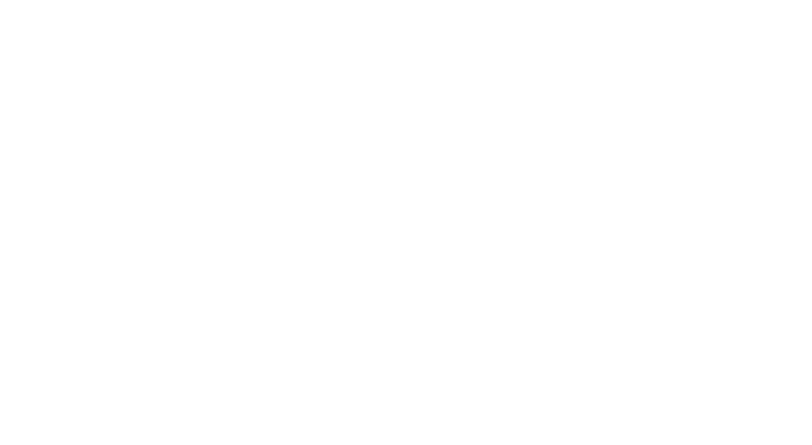
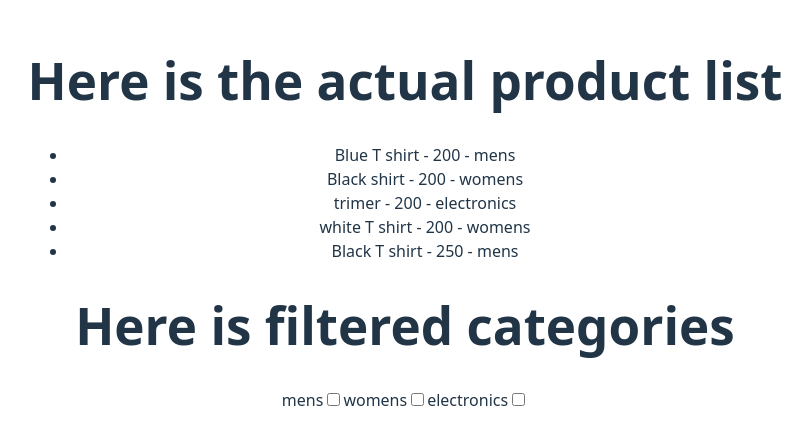
Before and after one commit to ssbhatnagar/React_Codes, a React (Vite) app in the folder react-practice/: page /filterbasic in a window 1280 px wide. Before the commit this address had no page. Shown: the part 177-622 px from the top of the page, without its empty margins (235-1047 px from the left). Built offline with nearby package versions, Linux system fonts and the light colour scheme.

Commit message:
feat: filterbasics

```diff
--- a/react-practice/src/App.jsx
+++ b/react-practice/src/App.jsx
@@ -20,6 +20,7 @@
 import StarRating from './components/StarRating/StarRating'
 import TicTacToe from './components/TicTacToe/TicTacToe'
 import InputTypes from './components/InputTypes/InputTypes'
+import FilterBasics from './components/FilterBasics/FilterBasics'
 
 function App() {
   return (
@@ -40,6 +41,7 @@
       <Route path='/star' element={<StarRating/>} />
       <Route path='/tictactoe' element={<TicTacToe/>}/>
       <Route path='/input' element ={<InputTypes/>}/>
+      <Route path='/filterbasic' element={<FilterBasics/>} />
     </Routes>
   )
 }
--- /dev/null
+++ b/react-practice/src/components/FilterBasics/FilterBasics.jsx
@@ -0,0 +1,87 @@
+import { useState } from "react"
+
+const Items = [
+    {
+        id: 1,
+        title: "Blue T shirt",
+        category: "mens",
+        price: "200"
+    },
+    {
+        id: 2,
+        title: "Black shirt",
+        category: "womens",
+        price: "200"
+    },
+    {
+        id: 3,
+        title: "trimer",
+        category: "electronics",
+        price: "200"
+    },
+    {
+        id: 4,
+        title: "white T shirt",
+        category: "womens",
+        price: "200"
+    },
+    {
+        id: 5,
+        title: "Black T shirt",
+        category: "mens",
+        price: "250"
+    },
+]
+
+function FilterBasics() {
+
+    const [products, setProducts] = useState(Items);
+    const [selectedCategories, setSelectedCategoreis] = useState([]);
+
+    const categories = [... new Set(products.map((p) => p.category))]
+    console.log(categories);
+
+    function handleCategoryToggle(e){
+        const {value, checked} = e.target;
+        setSelectedCategoreis((prev) =>
+            checked ? [...prev, value] : prev.filter((cat) => cat !== value)
+        );
+    }
+
+    const filteredProducts = selectedCategories === 0 ? products : products.filter((p) => selectedCategories.includes(p.category));
+
+
+    return (
+        <div>
+            <h1>Here is the actual product list</h1>
+            <ul>
+                {products.map((prod) =>
+                <li key={prod.id}>
+                    {prod.title} - {prod.price} - {prod.category}
+                </li>
+                )}
+            </ul>
+            <h1>Here is filtered categories</h1>
+            {categories.map((cat) =>
+            <label key={cat}>
+                {cat}
+            <input
+            type="checkbox"
+            value={cat}
+            onChange={handleCategoryToggle}
+            checked={selectedCategories.includes(cat)}
+            />
+            </label>
+            )}
+            <ul>
+                {filteredProducts.map((prod) =>
+                <li key={prod.id}>
+                    {prod.title} - {prod.price} - {prod.category}
+                </li>
+                )}
+            </ul>
+        </div>
+    )
+
+}
+export default FilterBasics
--- a/react-practice/src/pages/Home.jsx
+++ b/react-practice/src/pages/Home.jsx
@@ -18,7 +18,8 @@
     {name: 'Star Rating', path:'/star'},
     {name: 'Progress Bar', path:'/progress'},
     {name: 'Tic Tac Toe', path: '/tictactoe'},
-    {name: 'Input Types', path: '/input'}
+    {name: 'Input Types', path: '/input'},
+    {name: 'Filter Basic', path: '/filterbasic'}
   ]
 
   return (
```
